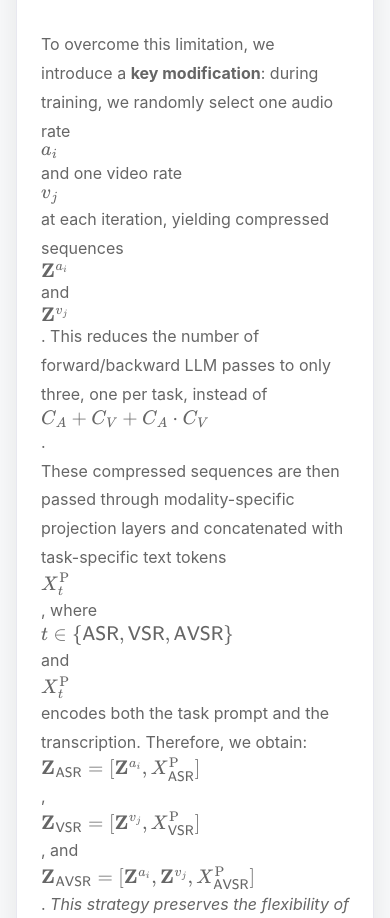
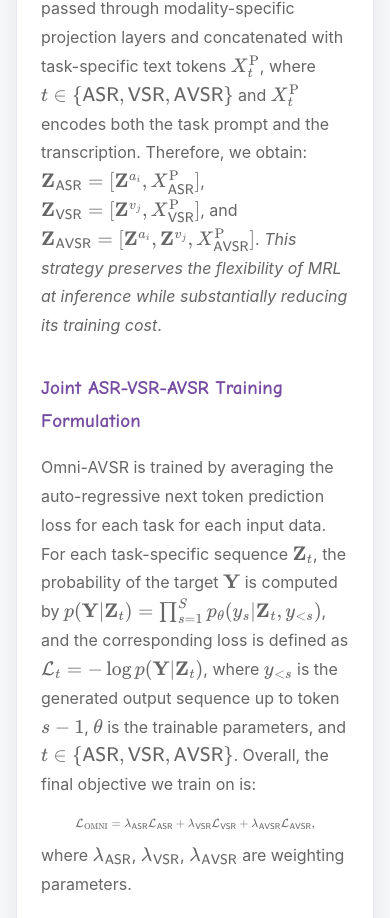
Before and after one commit to umbertocappellazzo/Omni-AVSR, a plain HTML site: page index.html in a window 390 px wide. Shown: the part 5194-6112 px from the top of the page. Drawn offline with nearby package versions, Linux system fonts and the light colour scheme.

Commit message:
Optimized website for mobile devices (equation).

```diff
--- a/index.html
+++ b/index.html
@@ -662,24 +662,34 @@
             }
         }
 
-        /* Responsive Math Equations */
+        /* Responsive styling for specific equation only */
         @media (max-width: 768px) {
-            mjx-container {
+            .responsive-equation mjx-container {
                 overflow-x: auto;
                 overflow-y: hidden;
                 max-width: 100%;
                 display: block !important;
             }
 
-            mjx-container[display="true"] {
+            .responsive-equation mjx-container[display="true"] {
                 font-size: 0.9em !important;
             }
         }
 
         @media (max-width: 480px) {
-            mjx-container[display="true"] {
+            .responsive-equation mjx-container[display="true"] {
                 font-size: 0.75em !important;
             }
+        }
+
+        /* Match equation color only for responsive-equation */
+        .responsive-equation mjx-container,
+        .responsive-equation .MathJax {
+            color: var(--text-light) !important;
+        }
+
+        .responsive-equation mjx-math {
+            color: var(--text-light) !important;
         }
 
         @media (max-width: 768px) {
@@ -998,8 +1008,10 @@
             <p>
                 Omni-AVSR is trained by averaging the auto-regressive next token prediction loss for each task for each input data. For each task-specific sequence \(\mathbf{Z}_t\), the probability of the target \(\mathbf{Y}\) is computed by \(p(\mathbf{Y}|\mathbf{Z}_t) = \prod_{s=1}^{S}p_\theta(y_s|\mathbf{Z}_t, y_{< s})\), and the corresponding loss is defined as \(\mathcal{L}_t = - \log p(\mathbf{Y}|\mathbf{Z}_t)\), where \(y_{< s}\) is the generated output sequence up to token \(s-1\), \(\theta\) is the trainable parameters, and \(t \in \{\mathsf{ASR}, \mathsf{VSR}, \mathsf{AVSR}\}\). Overall, the final objective we train on is:
 
-                $$\mathcal{L}_{\text{OMNI}} = \lambda_{\mathsf{ASR}}\mathcal{L}_{\mathsf{ASR}} + \lambda_{\mathsf{VSR}}\mathcal{L}_{\mathsf{VSR}} + \lambda_{\mathsf{AVSR}}\mathcal{L}_{\mathsf{AVSR}},$$
-                where \(\lambda_{\mathsf{ASR}}\), \(\lambda_{\mathsf{VSR}}\), \(\lambda_{\mathsf{AVSR}}\) are task-specific weights.
+                <div class="responsive-equation">
+                    $$\mathcal{L}_{\text{OMNI}} = \lambda_{\mathsf{ASR}}\mathcal{L}_{\mathsf{ASR}} + \lambda_{\mathsf{VSR}}\mathcal{L}_{\mathsf{VSR}} + \lambda_{\mathsf{AVSR}}\mathcal{L}_{\mathsf{AVSR}},$$
+                </div>
+                <p>where \(\lambda_{\mathsf{ASR}}\), \(\lambda_{\mathsf{VSR}}\), \(\lambda_{\mathsf{AVSR}}\) are weighting parameters.</p>
             </p>
 
             <h3 style="font-family:'Comic Sans MS'">Efficient LLM Adaptation via Omni-LoRA</h3>
```
